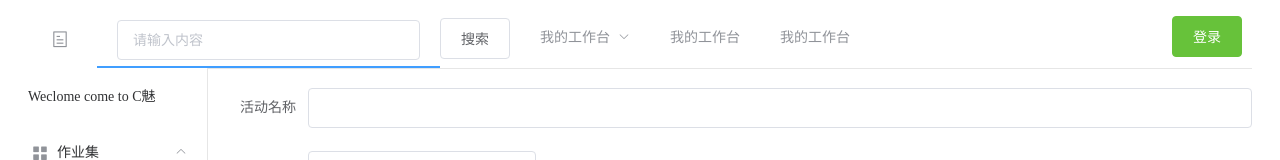
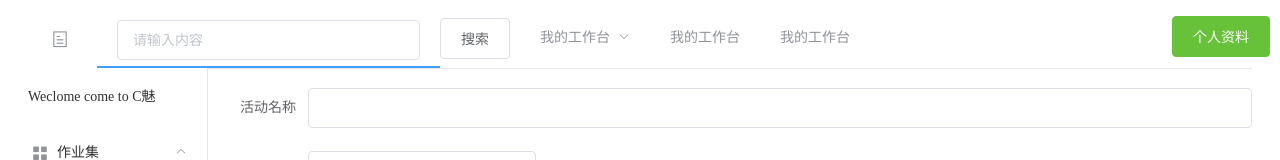
Before and after one commit to assignment-platform/web-ui, a Vue app: page / in a window 1280 px wide. Shown: the top 160 px of the page. Built offline with nearby package versions, Linux system fonts and the light colour scheme; the HTML template or start-up script is replaced by a standard one.

Commit message:
将登录改为个人信息修改

```diff
--- a/src/components/Navbar.vue
+++ b/src/components/Navbar.vue
@@ -26,7 +26,7 @@
     <el-menu-item index="3" >我的工作台</el-menu-item>
     <el-menu-item index="4" >我的工作台</el-menu-item>
     <div class="ss">
-    <el-menu-item index="5" ><el-button type="success" id="dl" >登录</el-button></el-menu-item>
+    <el-menu-item index="5" ><el-button type="success" id="dl" >个人资料</el-button></el-menu-item>
     </div>
   </el-menu>
 </template>
```
